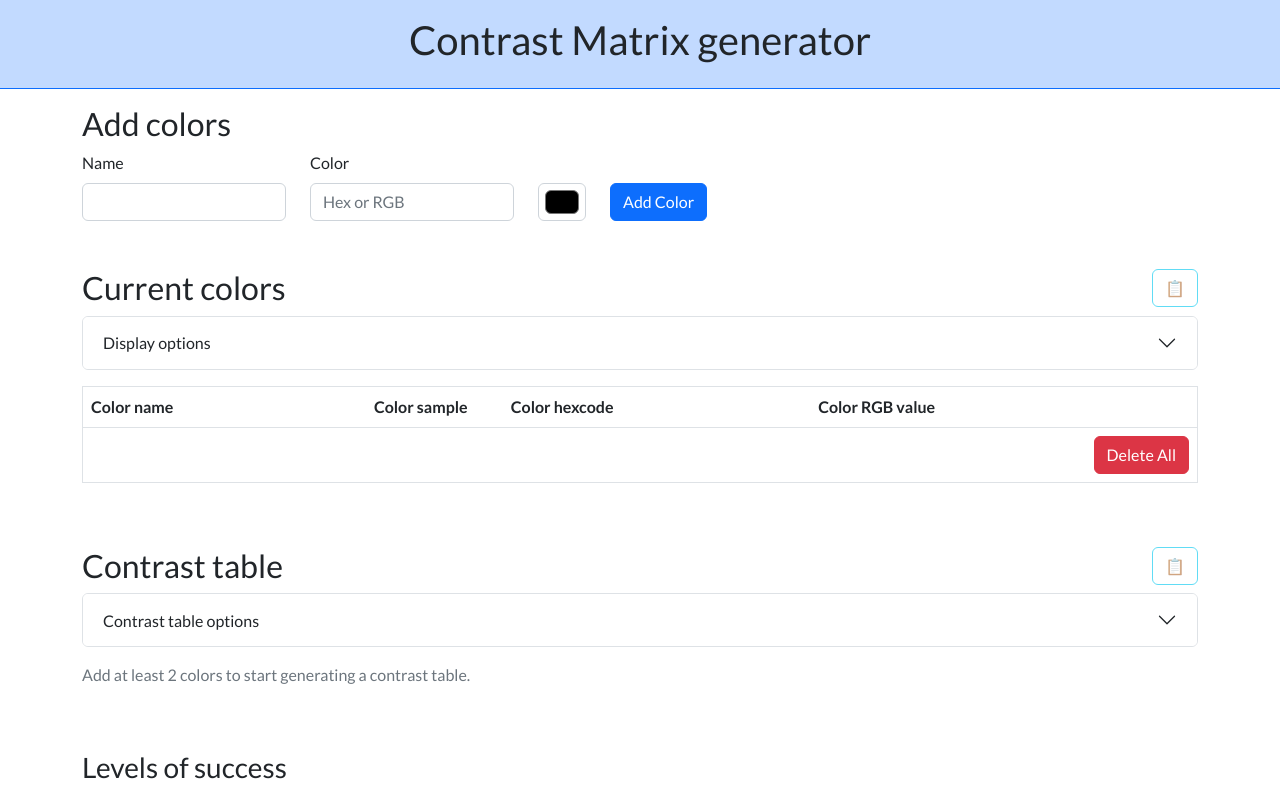
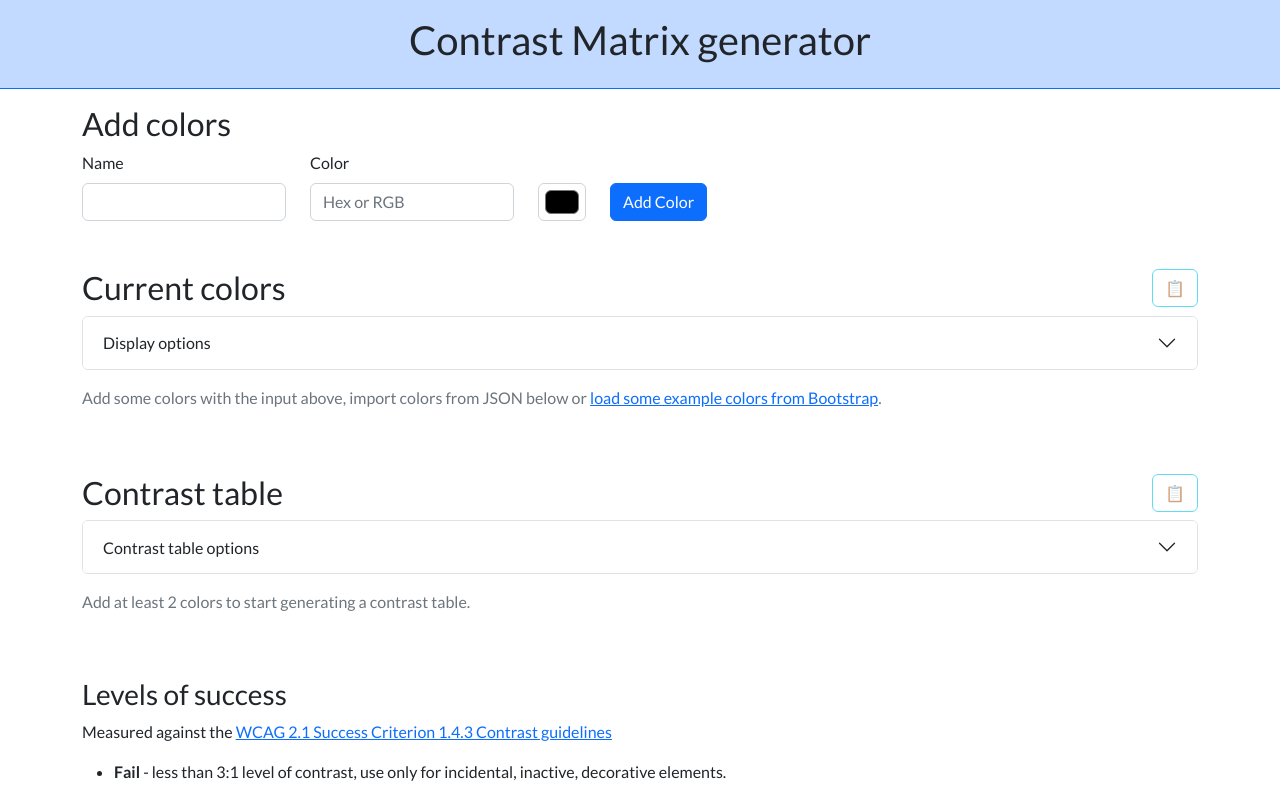
Before and after one commit to NotThatGothic/contrast-matrix-generator, a Vue app: page / in a window 1280 px wide. Shown: the top 788 px of the page. Built offline with nearby package versions, Linux system fonts and the light colour scheme; a web font is replaced by a local one.

Commit message:
add colors length check and rebuild

```diff
--- a/src/App.vue
+++ b/src/App.vue
@@ -69,7 +69,7 @@
 					</div>
 				</div>
 			</div>
-			<div style="overflow-x: auto; height:100%" v-if="colors" :key="renderKey">
+			<div style="overflow-x: auto; height:100%" v-if="colors.length" :key="renderKey">
 				<div v-if="displayOptions.palette" id="current-colors-table" class="d-flex flex-wrap">
 					<div v-for="(color) in colors" :key="color.id" is="vue:ColorRow" :id="color.id" :name="color.colorName" :hex="color.colorHex" :displayOptions="displayOptions" @update-name="updateName" @update-hex="updateHex" @remove-row="removeRow" />
 				</div>
```
Also changed, not shown: 5 other files (tests, documents, lock files or other folders).
